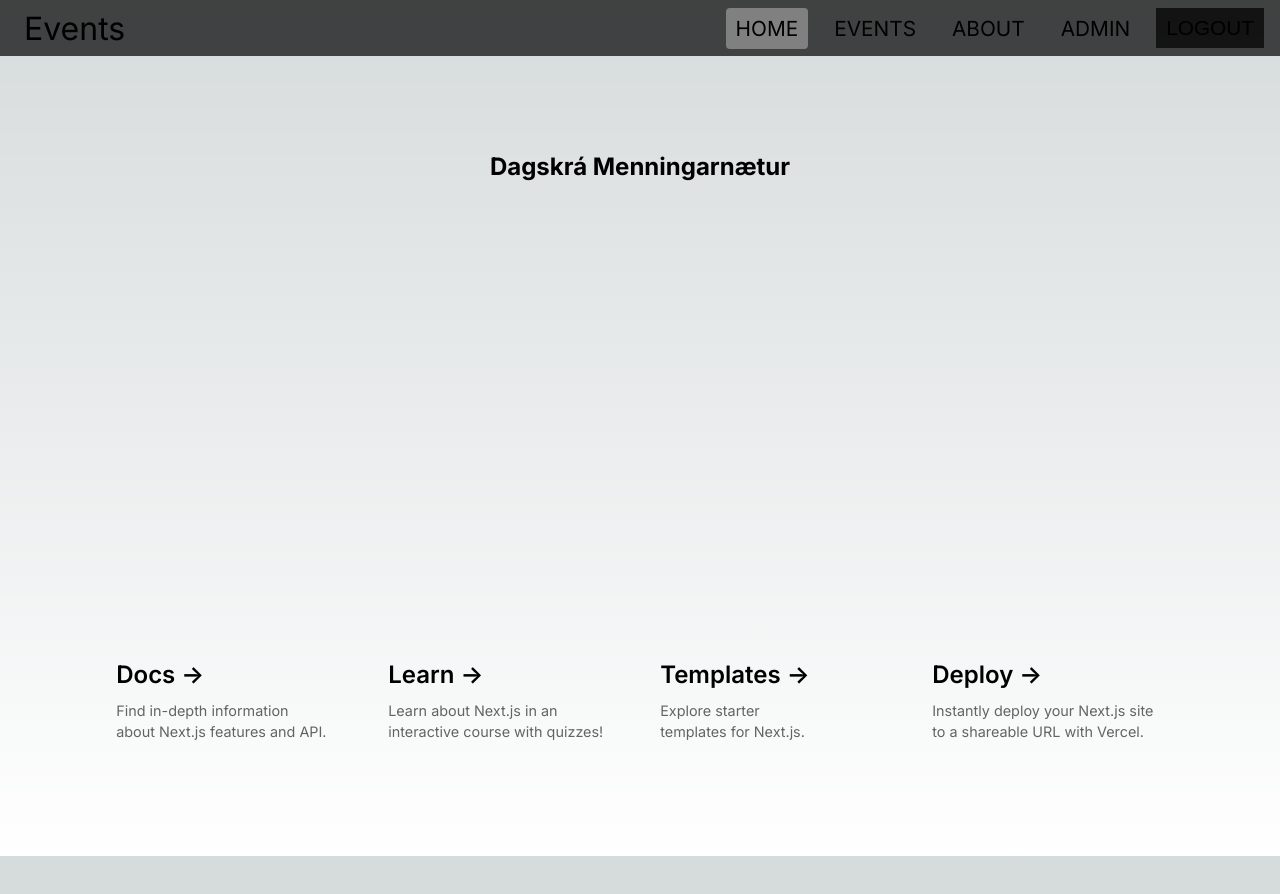
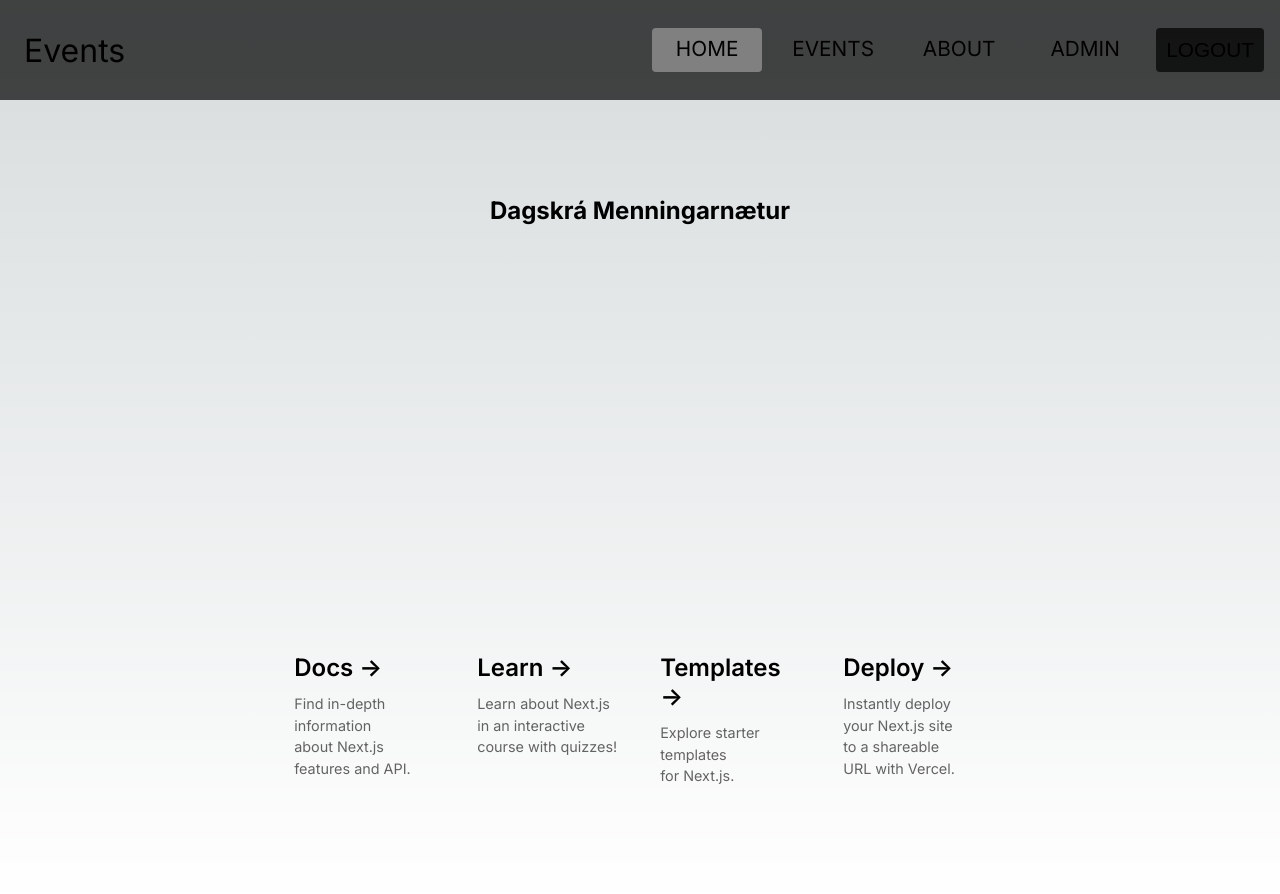
Before and after one commit to gillzinn/vef2_2024_h2, a Next.js app: page / in a window 1280 px wide. Shown: the top 894 px of the page. Before the commit the page ends 856 px from the top, so only its background shows below. Built offline with nearby package versions, Linux system fonts and the light colour scheme.

Commit message:
laga header

```diff
--- a/src/app/globals.css
+++ b/src/app/globals.css
@@ -1,5 +1,5 @@
 :root {
-  --max-width: 1100px;
+
   --border-radius: 12px;
   --font-mono: ui-monospace, Menlo, Monaco, "Cascadia Mono", "Segoe UI Mono",
     "Roboto Mono", "Oxygen Mono", "Ubuntu Monospace", "Source Code Pro",
@@ -100,8 +100,47 @@
   text-decoration: none;
 }
 
+.container{
+  width: 1536px;
+  margin: auto;
+  padding-left: 50px;
+  padding-right: 50px;
+  min-height: 100vh;
+  display: flex;
+  flex-direction: column;
+  justify-content: space-between;
+}
+
+
 @media (prefers-color-scheme: dark) {
   html {
     color-scheme: dark;
   }
 }
+
+@media (max-width: 1536px){
+  .container{
+    width: 1366px;
+  }
+}
+
+
+@media (max-width: 1366px){
+  .container{
+    width: 1280px;
+  }
+}
+
+
+@media (max-width: 1280px){
+  .container{
+    width: 1024px;
+  }
+}
+
+
+@media (max-width: 1024px){
+  .container{
+    width: 768px;
+  }
+}
--- a/src/app/layout.tsx
+++ b/src/app/layout.tsx
@@ -19,8 +19,10 @@
   return (
     <html lang="en">
       <body className={inter.className}>
-        <Header></Header>
-        {children}
+      <Header></Header>
+        <div className="container">
+          {children}
+        </div>
         <Footer></Footer>
         </body>
     </html>
--- a/src/components/Header/Header.module.css
+++ b/src/components/Header/Header.module.css
@@ -1,10 +1,3 @@
-
-
-.ul a {
-    text-decoration: none;
-    text-transform: uppercase;
-}
-
 
 .header{
     display: flex;
@@ -12,7 +5,7 @@
     background-color: rgba(0,0,0, 0.7);
     align-items: center;
     padding: 0;
-    height: 7vh;
+    height: 100px;
 }
 
 
@@ -20,98 +13,3 @@
     font-size: 2rem	;
     margin: 0rem 1.5rem;
 }
-
-.ul{
-    list-style-type: none;
-    display: flex;
-    justify-content: space-evenly;
-}
-
-
-.ul li {
-    margin-right: 1rem;
-
-}
-
-
-
-.ul li a {
-    font-size: 1.3rem;
-    padding: 8px 10px;
-}
-
-
-.menuItemActive{
-    background-color: grey;
-    border-radius: 4px;
-}
-
-
-.ul li a:hover{
-    background-color: grey;
-    transition: 0.5s;
-    border-radius: 4px;
-
-}
-
-
-.hamburger{
-    position: absolute;
-    right: 1.5rem;
-    flex-direction: column;
-    justify-content: space-between;
-    width: 30px;
-    height: 21px;
-}
-
-.hamburger .bar{
-    width: 100%;
-    height: 3px;
-    background-color: white;
-    border-radius: 10px;
-    transition: 0.3s all;
-}
-
-@media (max-width: 768px){
-    .body{
-        overflow-x: hidden;
-    }
-
-    .hamburger{
-        display: flex;
-        cursor: pointer;
-    }
-
-    .ul{
-        flex-direction: column;
-        position: absolute;
-        top:14vh;
-        right: -100%;
-        background-color: rgba(0,0,0, 0.7);
-        height: 93vh;
-        width: 100%;
-        align-items: center;
-        transition: right 0.3s ease-in;
-    }
-    .ul li {
-        margin-right: 0px;
-    }
-
-    .menuActive{
-        right: 0;
-        transition: right 0.3s ease-in;
-    }
-
-    .hamburgerActive .bar:nth-child(2){
-        opacity: 0;
-    }
-
-   .hamburgerActive .bar:nth-child(1){
-        transform: rotate(-45deg)  translate(-5px, 7px);
-    }
-
-    .hamburgerActive .bar:nth-child(3){
-        transform: rotate(45deg) translate(-5px, -7px)
-    }
-
-}
--- a/src/components/Header/Header.tsx
+++ b/src/components/Header/Header.tsx
@@ -1,36 +1,16 @@
-'use client'
-
 import styles from './Header.module.css';
-
 import Links from './links/Links';
-
+import Link from 'next/link';
 
 export default function Header() {
-
-    const onClick = () => {
-        const ul = document.getElementById('menuList');
-        ul?.classList.toggle(styles.menuActive);
-        const hamburger = document.getElementById('hamburger');
-        hamburger?.classList.toggle(styles.hamburgerActive);
-    }
-
-
-
     return (
         <header className={styles.header}>
-            <div className={styles.headerLogo}>
+            <Link href="/" className={styles.headerLogo}>
                 Events
+            </Link>
+            <div >
+                <Links></Links>
             </div>
-            <a  onClick={onClick} className={styles.hamburger} id="hamburger">
-                <span className={styles.bar}></span>
-                <span className={styles.bar}></span>
-                <span className={styles.bar}></span>
-            </a>
-            <nav className={styles.navMenu}>
-                <ul className={styles.ul} id='menuList'>
-                    <Links></Links>
-                </ul>
-            </nav>
         </header>
     );
 }
--- a/src/components/Header/links/Links.tsx
+++ b/src/components/Header/links/Links.tsx
@@ -1,19 +1,29 @@
+'use client'
 
+import { useState } from "react";
 import NavLink from "./navLink/navLink";
 import styles from "./links.module.css";
-const Links = () => {
+
 const links = [
     { title: 'Home', path: '/' },
     { title: 'Events', path: '/events' },
     { title: 'About', path: '/about' },
 ];
 
+const Links = () => {
+    const [open, setOpen] = useState(false);
+
+
+
     const session = true;
     const isAdmin = true;
 
 
+
+
     return (
-        <>
+        <div className={styles.container}>
+            <div className={styles.links}>
                 {links.map((link) => (
                         <NavLink item={link} key={link.title}/>
                 ))}{session ? (
@@ -26,7 +36,26 @@
                 ) : (
                     <NavLink item={{ title: 'Login', path: '/login' }} />
                 )}
+            </div>
+            <button className={styles.menuButton} onClick={() => setOpen((prev) => !prev)}>Menu</button>
+            {
+                open && <div className={styles.mobileLinks}>
+                   {links.map((link) => (
+                        <NavLink item={link} key={link.title}/>
+                ))}{session ? (
+                    <>
+                        {isAdmin && <NavLink item={{ title: 'Admin', path: '/admin' }} />}
+                        <div >
+                            <button className={styles.logoutSmall}>Logout</button>
+                        </div>
                     </>
+                ) : (
+                    <NavLink item={{ title: 'Login', path: '/login' }} />
+                )}
+                </div>
+            }
+
+        </div>
     );
 }
 
--- a/src/components/Header/links/links.module.css
+++ b/src/components/Header/links/links.module.css
@@ -1,11 +1,31 @@
 .logout{
+    min-width: 100px;
+
     font-size: 1.3rem;
-    padding: 8px 10px;
+    padding: 10px;
     text-transform: uppercase;
     margin-right: 1rem;
     background-color: rgba(0,0,0, 0.7);
     border: none;
-    text-align: top;
+    border-radius: 4px;
+    text-align: center;
+
+}
+
+.logoutSmall{
+    width: 110px;
+    font-size: 1.3rem;
+    padding: 10px;
+    text-transform: uppercase;
+    background-color: rgba(0,0,0, 0.7);
+    text-align: center;
+    border: none;
+}
+.logoutSmall:hover{
+    background-color: grey;
+    transition: 0.5s;
+    border-radius: 4px;
+    cursor: pointer;
 
 }
 
@@ -16,3 +36,76 @@
     border-radius: 4px;
     cursor: pointer;
 }
+
+
+.container{
+    display: flex;
+    justify-content: space-evenly;
+}
+
+.menuButton,
+.mobileLinks{
+    display: none;
+
+
+}
+
+
+.links{
+    list-style-type: none;
+    display: flex;
+    justify-content: space-evenly;
+}
+
+
+.links a{
+    font-size: 1.3rem;
+    padding: 8px 10px;
+    text-transform: uppercase;
+    margin-right: 1rem;
+    text-align: top;
+}
+
+.links a:hover{
+    background-color: grey;
+    transition: 0.5s;
+    border-radius: 4px;
+    cursor: pointer;
+}
+
+
+
+
+
+@media(max-width: 768px){
+    .links{
+        display: none;
+    }
+
+    .menuButton{
+        display: block;
+        cursor: pointer;
+        margin-right: 1rem;
+
+
+    }
+
+
+
+    .mobileLinks{
+        position: absolute;
+        top: 14vh;
+        right: 0;
+        width: 50%;
+        height: calc(100vh - 14vh);
+        background-color: rgba(0,0,0, 0.7);
+        display: flex;
+        flex-direction: column;
+        align-items: center;
+        justify-content: center;
+        gap: 10px;
+        text-transform: uppercase;
+
+
+    }
+}
--- a/src/components/Header/links/navLink/navLink.module.css
+++ b/src/components/Header/links/navLink/navLink.module.css
@@ -1,8 +1,22 @@
 .active{
     background-color: grey;
     border-radius: 4px;
+
 }
 
-.li{
-    margin-top: 0.5rem;
+
+.container{
+    min-width: 110px;
+    padding: 10px;
+    border-radius: 4px;
+    text-align: center;
+    font-size: 1.3rem;
 }
+
+
+.container:hover{
+    background-color: grey;
+    transition: 0.5s;
+    border-radius: 4px;
+    cursor: pointer;
+}
--- a/src/components/Header/links/navLink/navLink.tsx
+++ b/src/components/Header/links/navLink/navLink.tsx
@@ -15,12 +15,8 @@
 const NavLink = ({ item }: NavLinkProps) => {
     const pathName = usePathname();
 
-
-
     return (
-        <li className={styles.li}>
-            <Link href={item.path} key={item.title} className={`${pathName === item.path && styles.active}`}>{item.title}</Link>
-        </li>
+        <Link href={item.path} key={item.title} className={`${styles.container} ${pathName === item.path && styles.active}`}>{item.title}</Link>
     );
 }
 
```
Lines whose indentation alone changed are shown as unchanged.
